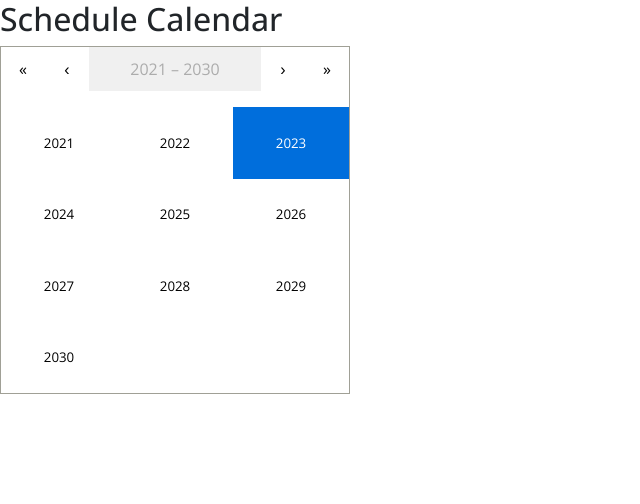
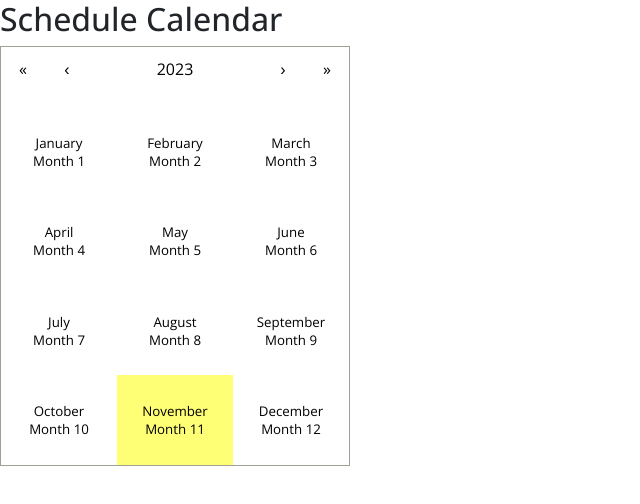
Before and after one commit to MUNALDO/QR_Code_Checkin_BE, a React (Create React App) app in the folder fe/: page /employee-calendar in a window 1280 px wide. Shown: the top 504 px of the page, without its empty margins (0-640 px from the left). Built offline with nearby package versions, Linux system fonts and the light colour scheme.

Commit message:
add calendar fe v3

```diff
--- a/fe/src/pages/Calendar/Calendar.jsx
+++ b/fe/src/pages/Calendar/Calendar.jsx
@@ -3,16 +3,14 @@ import Calendar from 'react-calendar';
 import 'react-calendar/dist/Calendar.css';
 
 const ScheduleTable = () => {
-  const [selectedDate, setSelectedDate] = useState(new Date());
+  const [selectedMonth, setSelectedMonth] = useState(null);
 
-  const handleDateChange = (date) => {
-    setSelectedDate(date);
+  const handleMonthChange = (date) => {
+    setSelectedMonth(date);
   };
 
   const renderTileContent = ({ date, view }) => {
     if (view === 'year') {
-      // Customize the content for each month
-      // You can replace this logic with your schedule data
       const month = date.getMonth() + 1;
       return <div>{`Month ${month}`}</div>;
     }
@@ -24,15 +22,23 @@ const ScheduleTable = () => {
       <h2>Schedule Calendar</h2>
 
       <Calendar
-        onChange={handleDateChange}
-        value={selectedDate}
+        onChange={handleMonthChange}
+        value={selectedMonth}
         tileContent={renderTileContent}
+        view="year"
         showNeighboringMonth={false}
-        calendarType="ISO 8601"
-        view="year"
-        minDetail="year"
-        maxDetail="decade"
       />
+
+      {selectedMonth && (
+        <Calendar
+          value={selectedMonth}
+          view="month"
+          showNeighboringMonth={false}
+          tileContent={({ date, view }) =>
+            view === 'month' ? <div>{date.getDate()}</div> : null
+          }
+        />
+      )}
     </div>
   );
 };
```
